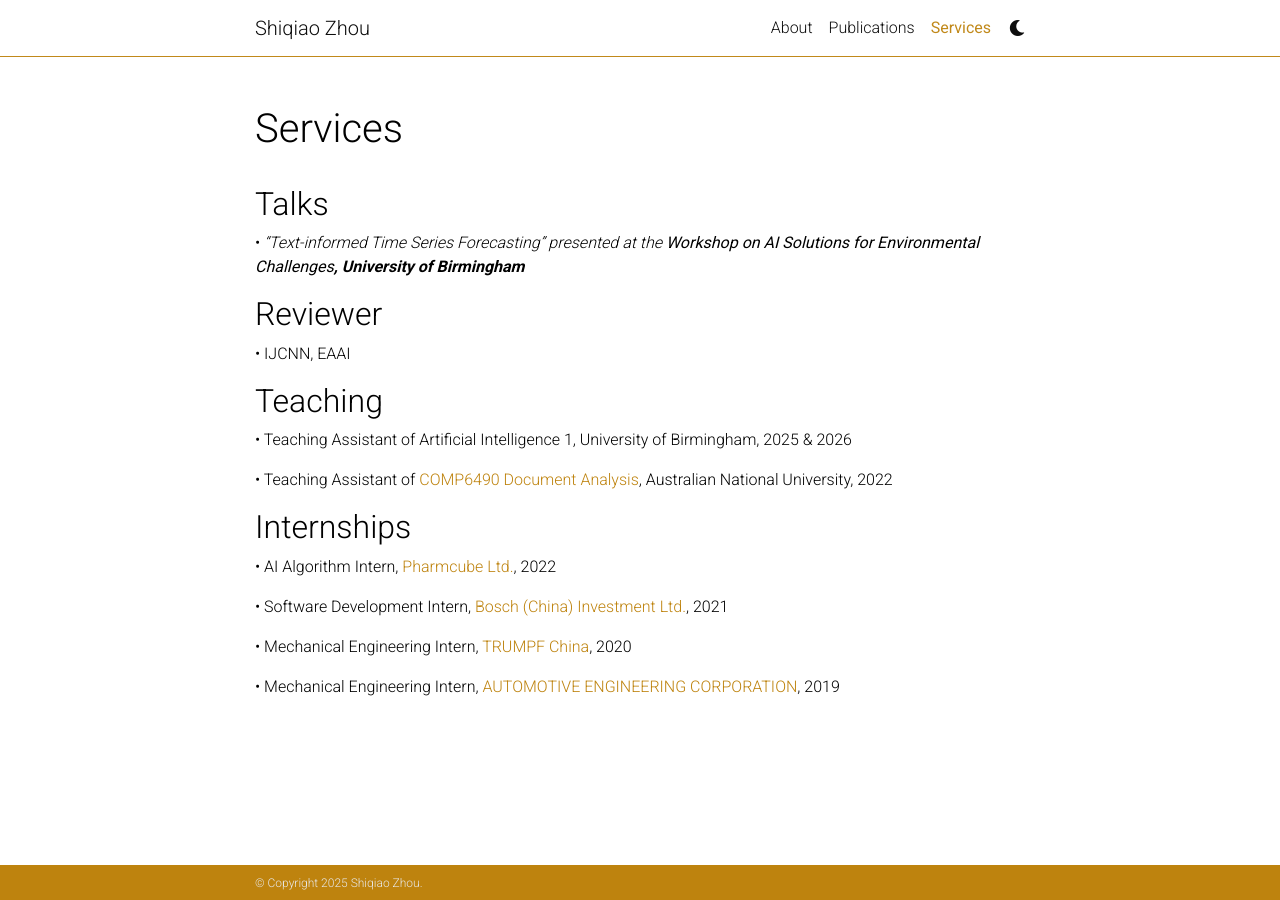
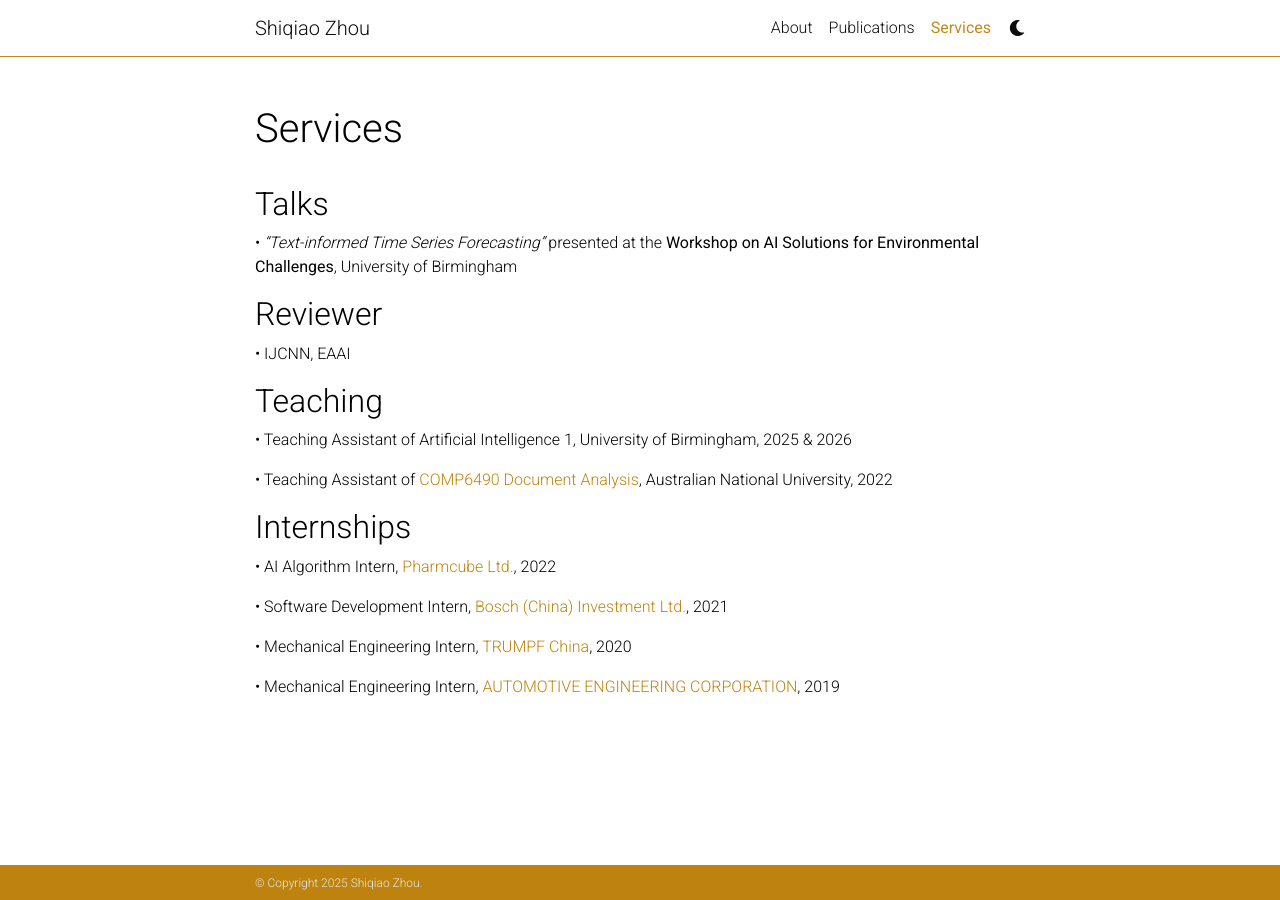
Before and after one commit to ShiqiaoZhou/ShiqiaoZhou.github.io, a Jekyll site: the page built from _pages/TaW.md, in a window 1280 px wide. Built offline with Jekyll 4.4.1, drawn with Linux system fonts in a browser that asks for light colours; comment, search, counter and statistics services are not loaded; a style sheet for code colours, icons or effects is not loaded.

Commit message:
update TaW

```diff
--- a/_pages/TaW.md
+++ b/_pages/TaW.md
@@ -7,7 +7,7 @@ nav: true
 nav_order: 3
 ---
 <h2 class="post-title">Talks</h2>
-•  <i>"Text-informed Time Series Forecasting"<i> presented at the <b>Workshop on AI Solutions for Environmental Challenges<b>, University of Birmingham
+•  <i>"Text-informed Time Series Forecasting"</i> presented at the <b>Workshop on AI Solutions for Environmental Challenges</b>, University of Birmingham
 
 <h2 class="post-title">Reviewer</h2>
 •   IJCNN, EAAI
```
